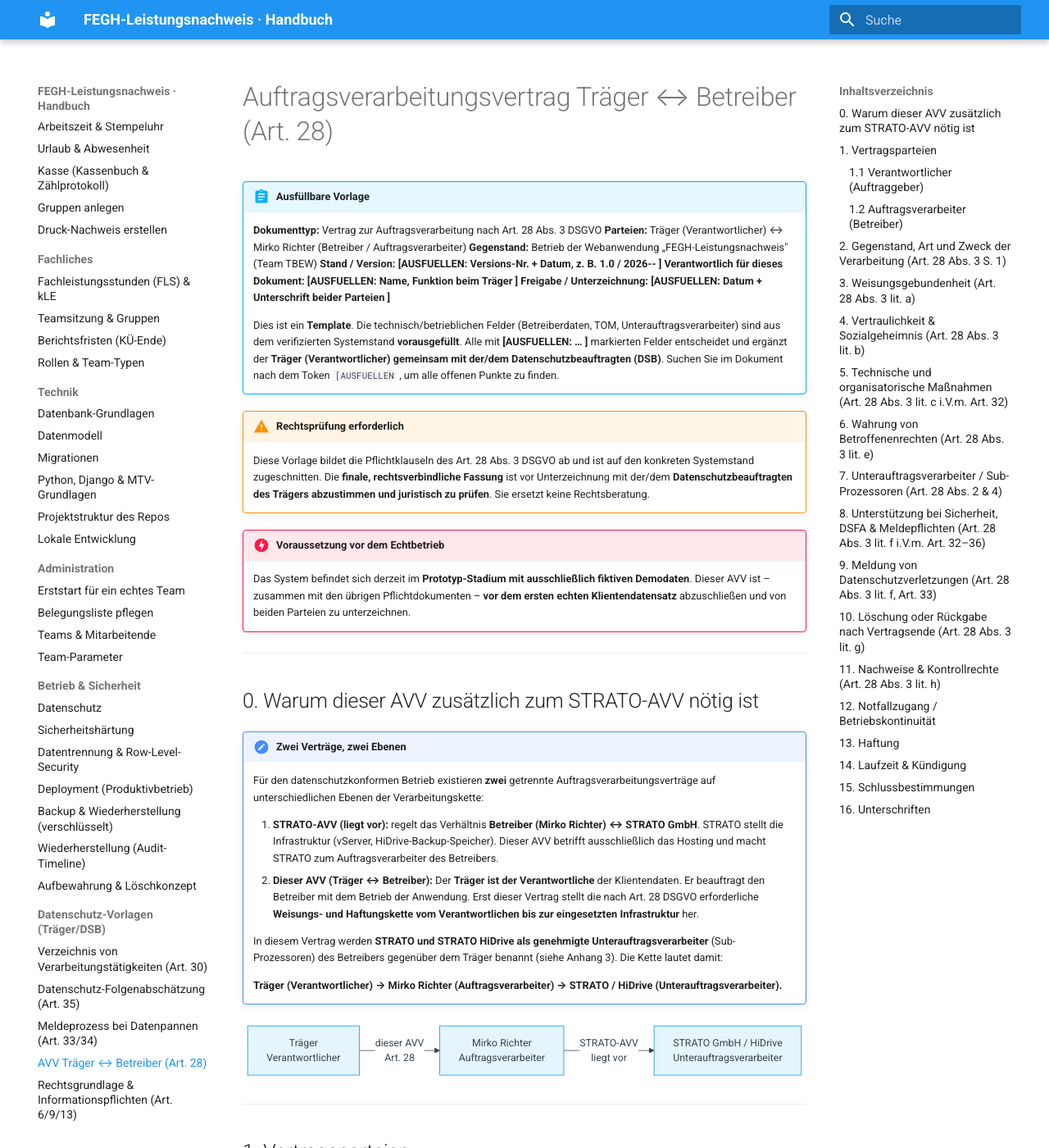
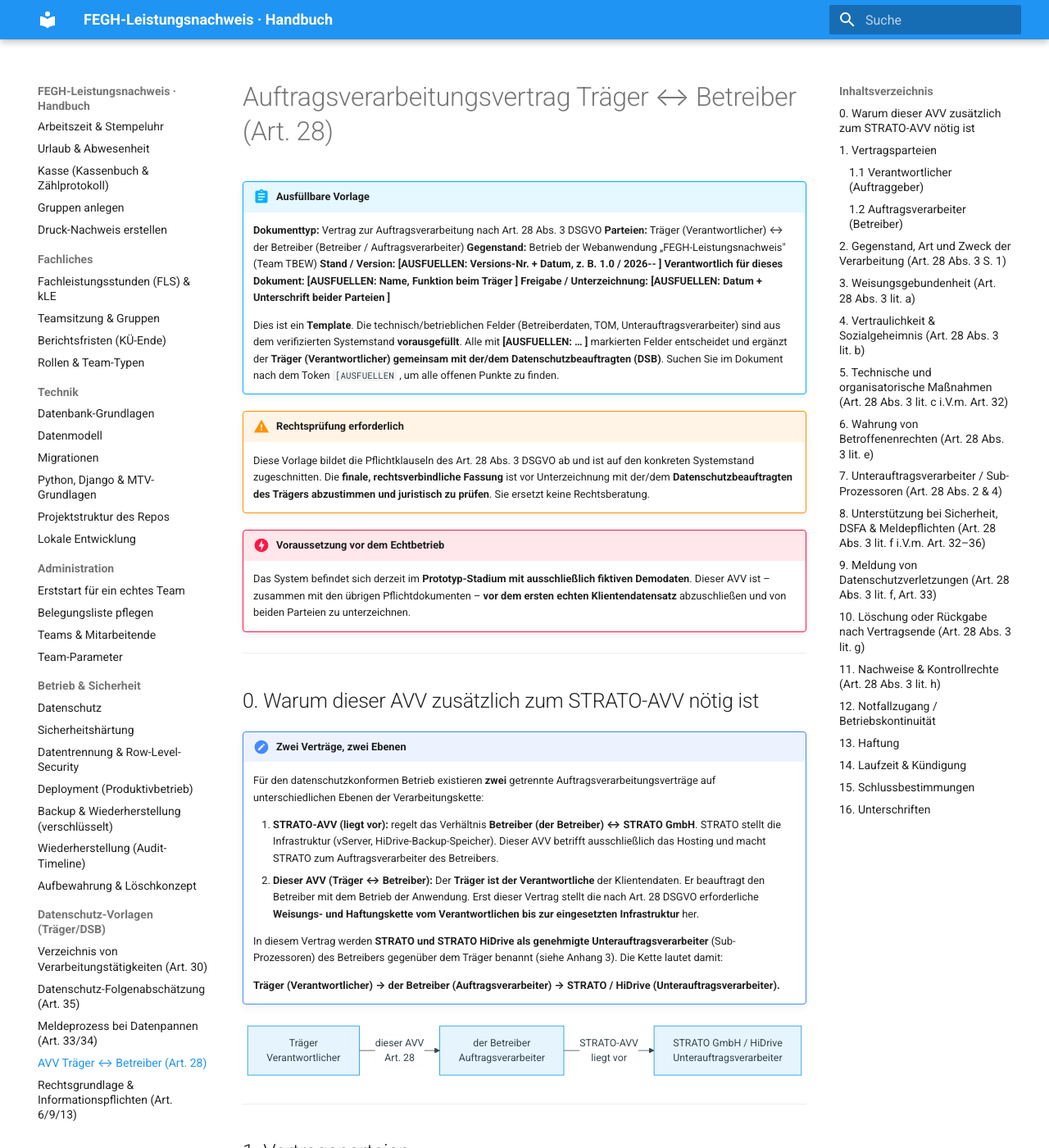
Before and after one commit to miri2577/FEGH-Leistungsnachweis, an MkDocs documentation site: the page built from docs/datenschutz/avv-traeger-betreiber.md, in a window 1280 px wide and 1400 px high. Shown: the whole window at 82% size. Built offline with MkDocs 1.6.1 and Material for MkDocs 9.7.7, drawn with Linux system fonts in a browser that asks for light colours; some of the changed text lies outside the part shown.

Commit message:
privacy: personenbezogene und Strato-spezifische Daten aus den Vorlagen entfernt
Die Datenschutz-Vorlagen hatten Betreiber-Name/Anschrift und STRATO-Vertrags-
identifikatoren (Kundennr., Vertragsdatum, Version) vorbefuellt. Das Wiki ist
oeffentlich -> alle diese Angaben durch [AUSFUELLEN: …]-Platzhalter ersetzt.
Betrifft: docs/datenschutz/{vvt,dsfa,meldeprozess,avv-traeger-betreiber,
rechtsgrundlage-informationspflichten}.md.

Hinweis: In der Git-Historie (und der bereits deployten gh-pages) sind die Werte
noch enthalten; ein History-Rewrite ist separat noetig, falls gewuenscht.

Co-Authored-By: Claude Opus 4.8 (1M context) <noreply@anthropic.com>

````diff
--- a/docs/datenschutz/avv-traeger-betreiber.md
+++ b/docs/datenschutz/avv-traeger-betreiber.md
@@ -2,7 +2,7 @@
 
 !!! abstract "Ausfüllbare Vorlage"
     **Dokumenttyp:** Vertrag zur Auftragsverarbeitung nach Art. 28 Abs. 3 DSGVO
-    **Parteien:** Träger (Verantwortlicher) ↔ Mirko Richter (Betreiber / Auftragsverarbeiter)
+    **Parteien:** Träger (Verantwortlicher) ↔ der Betreiber (Betreiber / Auftragsverarbeiter)
     **Gegenstand:** Betrieb der Webanwendung „FEGH-Leistungsnachweis" (Team TBEW)
     **Stand / Version:** **[AUSFUELLEN: Versions-Nr. + Datum, z. B. 1.0 / 2026-__-__ ]**
     **Verantwortlich für dieses Dokument:** **[AUSFUELLEN: Name, Funktion beim Träger ]**
@@ -33,7 +33,7 @@
     Für den datenschutzkonformen Betrieb existieren **zwei** getrennte Auftragsverarbeitungsverträge
     auf unterschiedlichen Ebenen der Verarbeitungskette:
 
-    1. **STRATO-AVV (liegt vor):** regelt das Verhältnis **Betreiber (Mirko Richter) ↔ STRATO GmbH**.
+    1. **STRATO-AVV (liegt vor):** regelt das Verhältnis **Betreiber (der Betreiber) ↔ STRATO GmbH**.
        STRATO stellt die Infrastruktur (vServer, HiDrive-Backup-Speicher). Dieser AVV betrifft
        ausschließlich das Hosting und macht STRATO zum Auftragsverarbeiter des Betreibers.
     2. **Dieser AVV (Träger ↔ Betreiber):** Der **Träger ist der Verantwortliche** der
@@ -45,12 +45,12 @@
     (Sub-Prozessoren) des Betreibers gegenüber dem Träger benannt (siehe Anhang 3). Die Kette lautet
     damit:
 
-    **Träger (Verantwortlicher) → Mirko Richter (Auftragsverarbeiter) → STRATO / HiDrive
+    **Träger (Verantwortlicher) → der Betreiber (Auftragsverarbeiter) → STRATO / HiDrive
     (Unterauftragsverarbeiter).**
 
 ```mermaid
 flowchart LR
-    T["Träger<br/>Verantwortlicher"] -->|"dieser AVV<br/>Art. 28"| B["Mirko Richter<br/>Auftragsverarbeiter"]
+    T["Träger<br/>Verantwortlicher"] -->|"dieser AVV<br/>Art. 28"| B["der Betreiber<br/>Auftragsverarbeiter"]
     B -->|"STRATO-AVV<br/>liegt vor"| S["STRATO GmbH / HiDrive<br/>Unterauftragsverarbeiter"]
 ```
 
@@ -71,8 +71,8 @@ flowchart LR
 
 | Feld | Eintrag |
 |------|---------|
-| Name | Mirko Richter |
-| Anschrift | Stillerzeile 29, 12587 Berlin |
+| Name | der Betreiber |
+| Anschrift | **[AUSFUELLEN: Anschrift ]** |
 | Funktion | Betrieb, technische Administration und Wartung der Anwendung „FEGH-Leistungsnachweis" |
 | Beschäftigungs- / Beauftragungsverhältnis zum Träger | **[AUSFUELLEN: z. B. angestellt, freiberuflich beauftragt, o. Ä. — Grundlage der Beauftragung ]** |
 | Kontakt für Datenschutzangelegenheiten | **[AUSFUELLEN: E-Mail / Telefon für Meldungen und Weisungen ]** |
@@ -110,7 +110,7 @@ Kategorien betroffener Personen und personenbezogener Daten: siehe **Anhang 1**.
    auszusetzen (Art. 28 Abs. 3 S. 3 DSGVO).
 4. Weisungsbefugte Personen aufseiten des Verantwortlichen: **[AUSFUELLEN: Namen/Funktionen der
    weisungsbefugten Personen beim Träger ]**.
-   Weisungsempfänger aufseiten des Auftragsverarbeiters: Mirko Richter (Kontakt siehe Ziff. 1.2).
+   Weisungsempfänger aufseiten des Auftragsverarbeiters: der Betreiber (Kontakt siehe Ziff. 1.2).
 
 ---
 
@@ -331,7 +331,7 @@ spätestens mit diesem.
 | Verantwortlicher (Träger) | Auftragsverarbeiter (Betreiber) |
 |---------------------------|----------------------------------|
 | Ort, Datum: **[AUSFUELLEN]** | Ort, Datum: **[AUSFUELLEN]** |
-| Name: **[AUSFUELLEN: vertretungsberechtigte Person ]** | Name: Mirko Richter |
+| Name: **[AUSFUELLEN: vertretungsberechtigte Person ]** | Name: der Betreiber |
 | Funktion: **[AUSFUELLEN]** | Funktion: Betreiber / Auftragsverarbeiter |
 | Unterschrift: **[AUSFUELLEN]** | Unterschrift: **[AUSFUELLEN]** |
 
````
Also changed, not shown: other parts of docs/datenschutz/avv-traeger-betreiber.md (+3 -3 lines), docs/datenschutz/dsfa.md (+4 -4 lines), docs/datenschutz/meldeprozess.md (+1 -1 lines), docs/datenschutz/rechtsgrundlage-informationspflichten.md (+2 -2 lines), docs/datenschutz/vvt.md (+4 -4 lines).
